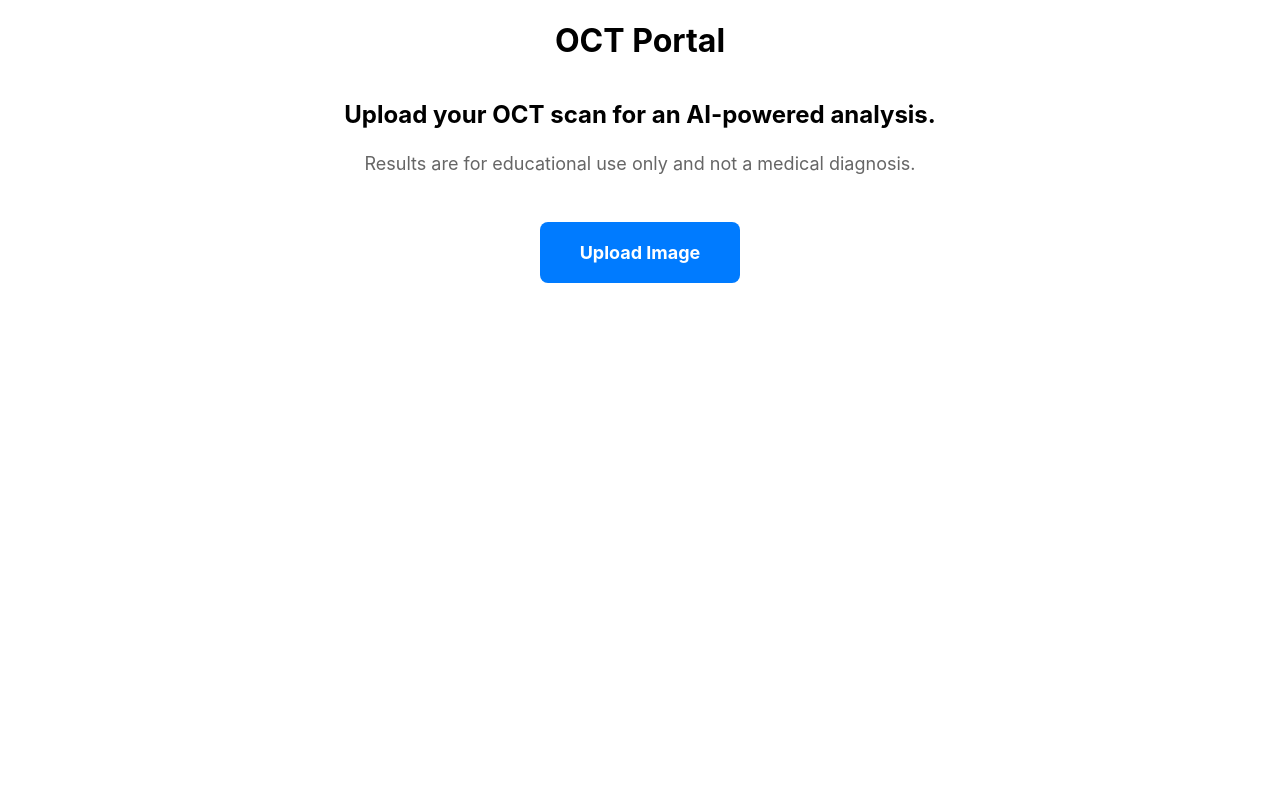
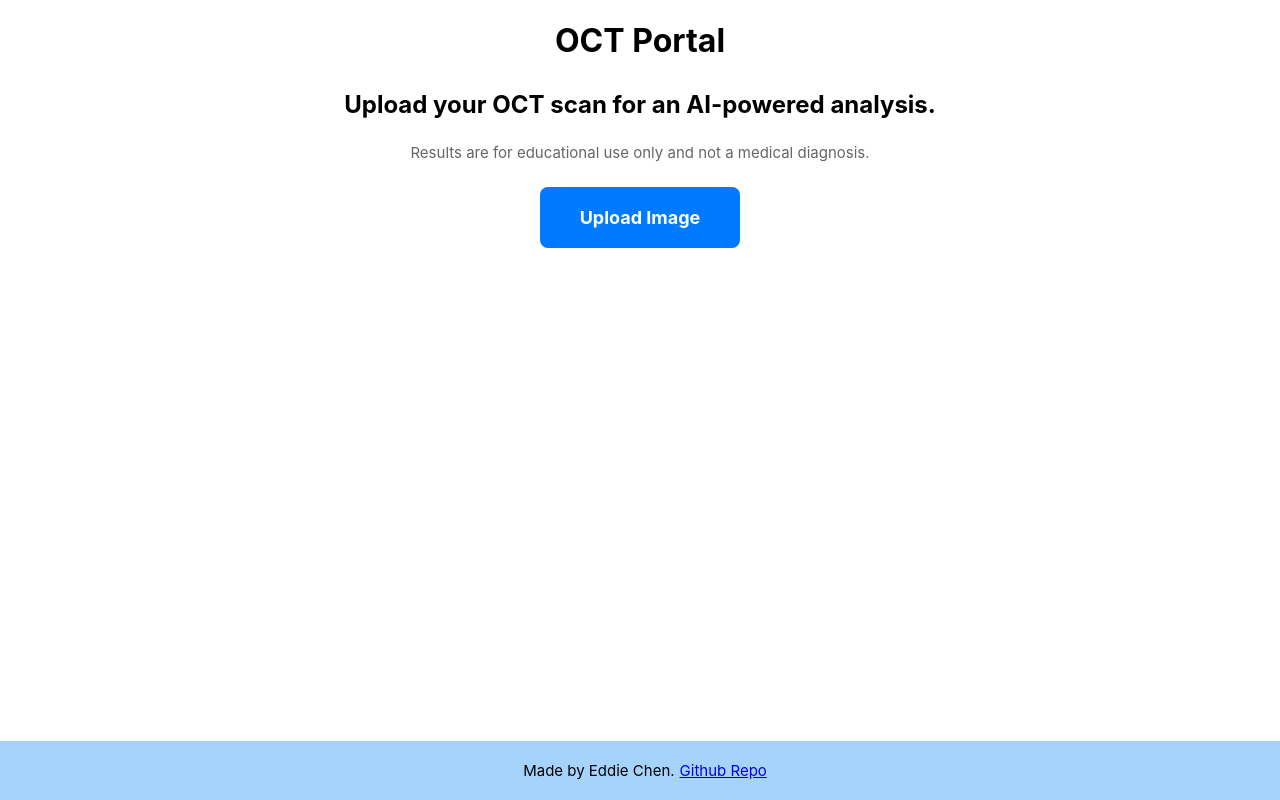
Before and after one commit to eddiechn/OCT-Disease-Recognition, a React (Create React App) app in the folder portal/oct-portal/: page / in a window 1280 px wide. Built offline with nearby package versions, Linux system fonts and the light colour scheme.

Commit message:
added footer. added button to start flask app

```diff
--- a/portal/oct-portal/src/App.js
+++ b/portal/oct-portal/src/App.js
@@ -1,6 +1,7 @@
 import React from 'react';
 import ImageUpload from './components/ImageUpload';
 import Header from './components/Header';
+import Footer from './components/Footer';
 import './App.css';
 
 function App() {
@@ -8,6 +9,7 @@ function App() {
     <div className="App">
       <Header />
       <ImageUpload />
+      <Footer />
 
     </div>
   );
--- /dev/null
+++ b/portal/oct-portal/src/components/Footer.js
@@ -0,0 +1,27 @@
+
+
+function Footer()  {
+    return (
+        <footer style={footerStyle}>
+            <p style={{color: "#000000"}}>
+                Made by Eddie Chen.
+                <a href="https://github.com/eddiechn/oct-disease" style={{marginLeft: "5px"}}>
+                    Github Repo
+                </a>
+            </p>
+        </footer>
+    )
+}
+
+const footerStyle = {
+    textAlign: "center",
+    padding: "5px",
+    position: "fixed",
+    left: "0",
+    bottom: "0",
+    width: "100%",
+    backgroundColor: "#A6D3FB",
+    fontSize: "15px"
+}
+
+export default Footer;
--- a/portal/oct-portal/src/components/ImageUpload.js
+++ b/portal/oct-portal/src/components/ImageUpload.js
@@ -12,12 +12,16 @@ function ImageUpload() {
         reader.readAsDataURL(file);
     };
 
+    const handleAnalysis = () => {
+        alert("Analysis started. Please wait a moment for the results.");
+    };
+
     return (
-        <div style={{ textAlign: "center", margin: "20px", marginTop: "40px" }}>
+        <div style={{ textAlign: "center", margin: "20px", marginTop: "30px" }}>
             <p style={{ fontSize: "24px", fontWeight: "bold" }}>
                Upload your OCT scan for an AI-powered analysis.
             </p>
-            <p style={{ fontSize: "18px", color: "#666" }}>
+            <p style={{ fontSize: "15px", color: "#666" }}>
             Results are for educational use only and not a medical diagnosis.
             </p>
             {/* Hidden file input */}
@@ -42,22 +46,45 @@ function ImageUpload() {
                     cursor: "pointer",
                     fontWeight: "bold",
                     transition: "background-color 0.3s",
-                    marginTop: "30px"
+                    marginTop: "10px"
                 }}
             >
                 Upload Image
             </label>
 
-            {/* Display the image if one is selected */}
+            {/* Display the image if one is selected uaing the && 'and' operator*/}
             {image && (
-                <div style={{ marginTop: "20px" }}>
+                <div style={{ marginTop: "20px", textAlign: "center"}}>
+                    <div style={{ display : "flex", flexDirection: "column", alignItems: "center"}} >
                     <img
                         src={image}
                         alt="uploaded"
-                        style={{ width: "100%", height: "auto", maxWidth: "600px" }}
+                        style={{ width: "100%", height: "30%", maxWidth: "600px", maxHeight: "300px" }}
                     />
+                    <button
+                        style={{
+                            marginTop: "20px",
+                            padding: "10px 20px",
+                            backgroundColor: "#007bff",
+                            color: "#fff",
+                            display: "inline-block",
+                            fontWeight: "bold",
+                            borderRadius: "8px",
+                            color: "#fff",
+                            border: "none",
+                            cursor: "pointer"
+                        }}
+
+                        onClick={handleAnalysis}
+                        >
+                        Start AI Analysis
+                    </button>
+                    </div>
                 </div>
+
             )}
+
+
         </div>
     );
 }
```
Also changed, not shown: 1 other file (tests, documents, lock files or other folders).
